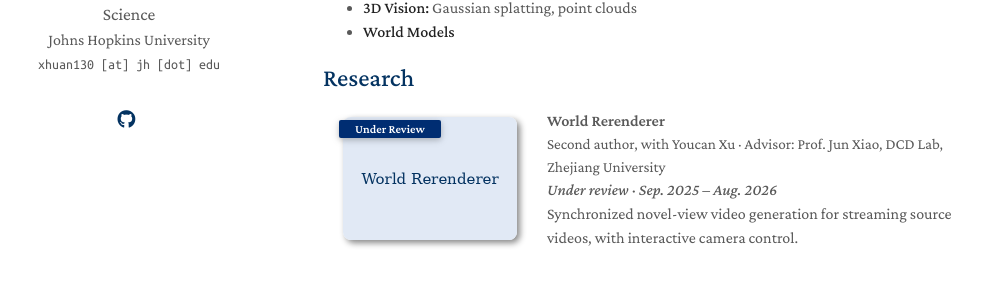
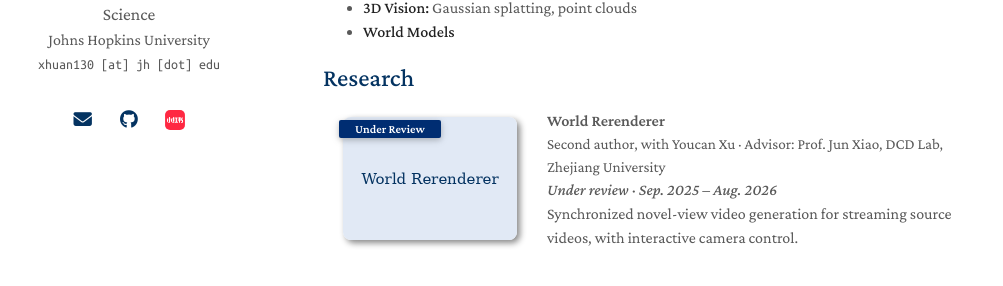
Before and after one commit to xeenjay/xeenjay.github.io, a Jekyll site: the page built from index.md, in a window 1280 px wide. Shown: the part 319-605 px from the top of the page, without its empty margins (147-1150 px from the left). Built offline with Jekyll 4.4.1, drawn with Linux system fonts in a browser that asks for light colours; a style sheet for code colours, icons or effects is not loaded; our own code applies the rules of GitHub Pages for plain Markdown files.

Commit message:
Add email and Xiaohongshu icons to the sidebar (#4)
The email icon builds the mailto: address from the obfuscated
`email` value only when clicked, so the page source never contains a
plain address. The Xiaohongshu logo is copied from the Minimal Light
based site of liyitang22 (CC0).

Co-Authored-By: Claude Opus 5.5 <noreply@anthropic.com>
Claude-Session: https://claude.ai/code/session_014J2gcjon39Kp8kHZAu5aEc

```diff
--- a/_config.yml
+++ b/_config.yml
@@ -6,6 +6,7 @@ position: M.S.E. Student in Computer Science
 affiliation: Johns Hopkins University
 affiliation_link: https://www.cs.jhu.edu/
 email: xhuan130 [at] jh [dot] edu
+email_icon: true # show an envelope icon that opens the mail app
 
 # Search Engine Optimization (SEO)
 # The following information is used to improve the website traffic from search engines, e.g., Google.
@@ -20,6 +21,7 @@ canonical: https://xeenjay.github.io/
 github_link: https://github.com/xeenjay
 # linkedin: https://www.linkedin.com/
 # twitter: https://twitter.com/
+rednote: https://www.xiaohongshu.com/user/profile/62a56497000000001b02537d
 
 # Images (e.g., your profile picture and your website's favicon)
 # "favicon" and "favicon_dark" are used for the light and dark modes, respectively.
--- a/_layouts/homepage.html
+++ b/_layouts/homepage.html
@@ -70,6 +70,12 @@
         <br>
         <br>
         <div class="social-icons">
+        {% if site.email and site.email_icon %}
+        <a style="margin: 0 5px 0 0" href="#" class="email-link" data-email="{{ site.email }}" aria-label="Email" title="Email">
+          <i class="fas fa-envelope"></i>
+        </a>
+        {% endif %}
+
         {% if site.google_scholar %}
         <a style="margin: 0 5px 0 0" href="{{ site.google_scholar }}">
           <i class="ai ai-google-scholar" style="font-size:1.2rem"></i>
@@ -99,7 +105,27 @@
           <i class="fab fa-x-twitter"></i>
         </a>
         {% endif %}
+
+        {% if site.rednote %}
+        <a style="margin: 0 0 0 0" href="{{ site.rednote }}" aria-label="Xiaohongshu" title="Xiaohongshu">
+          <img class="rednote-icon" src="./assets/img/rednote-xiaohongshu.svg" alt="Xiaohongshu">
+        </a>
+        {% endif %}
         </div>
+        {% if site.email and site.email_icon %}
+        <script>
+          // The address is only assembled on click so it never appears as a plain mailto: link.
+          document.querySelectorAll('.email-link').forEach(function(link) {
+            link.addEventListener('click', function(event) {
+              event.preventDefault();
+              var address = link.getAttribute('data-email')
+                .replace(/\s*\[at\]\s*/i, '@')
+                .replace(/\s*\[dot\]\s*/gi, '.');
+              window.location.href = 'mailto:' + address;
+            });
+          });
+        </script>
+        {% endif %}
         <br>
 
       </header>
--- a/_sass/minimal-light-no-dark-mode.scss
+++ b/_sass/minimal-light-no-dark-mode.scss
@@ -533,6 +533,15 @@ footer {
   color: #828282;
 }
 
+.social-icons .rednote-icon {
+  width: 20px;
+  height: 20px;
+  vertical-align: middle;
+  position: relative;
+  top: -2px;
+  border-radius: 5px;
+}
+
 .entry-meta {
   font-size: 0.95rem;
 }
--- a/_sass/minimal-light.scss
+++ b/_sass/minimal-light.scss
@@ -611,6 +611,15 @@ footer {
   color: #828282;
 }
 
+.social-icons .rednote-icon {
+  width: 20px;
+  height: 20px;
+  vertical-align: middle;
+  position: relative;
+  top: -2px;
+  border-radius: 5px;
+}
+
 .entry-meta {
   font-size: 0.95rem;
 }
```
Also changed, not shown: assets/img/rednote-xiaohongshu.svg (added).
